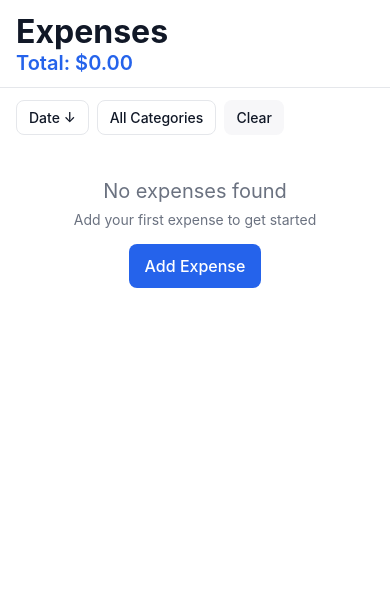
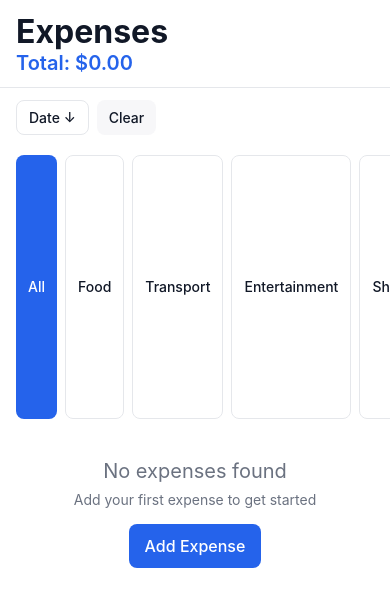
Before and after one commit to mohamadkhan19/ExpenseTracker, a React Native app: screen / in a window 390 px wide. Shown: the top 606 px of the page. Built offline with nearby package versions, Linux system fonts and the light colour scheme.

Commit message:
feat(task_3): add category filter functionality

```diff
--- a/app/screens/ExpensesList/ExpensesList.screen.tsx
+++ b/app/screens/ExpensesList/ExpensesList.screen.tsx
@@ -1,5 +1,5 @@
 import React, { memo } from 'react';
-import { FlatList, View, StyleSheet } from 'react-native';
+import { FlatList, View, StyleSheet, ScrollView } from 'react-native';
 import { ScreenContainer } from '../../ui/primitives/ScreenContainer';
 import { ExpenseCard } from '../../ui/organisms/ExpenseCard';
 import { Text } from '../../ui/atoms/Text';
@@ -8,7 +8,7 @@ import { LoadingSpinner } from '../../ui/feedback/LoadingSpinner';
 import { EmptyState } from '../../ui/feedback/EmptyState';
 import { ErrorState } from '../../ui/feedback/ErrorState';
 import { useExpensesList } from './useExpensesList.hook';
-import { Expense } from '../../features/expenses/types';
+import { Expense, ExpenseCategory } from '../../features/expenses/types';
 import { useTheme } from '../../theme';
 
 const ExpenseItem = memo(({ expense }: { expense: Expense }) => (
@@ -76,18 +76,35 @@ export function ExpensesListScreen() {
           onPress={() => handleSortChange(sortBy === 'date-desc' ? 'date-asc' : 'date-desc')}
         />
         <Button
-          title={filterCategory === 'all' ? 'All Categories' : filterCategory}
-          variant="outline"
-          size="sm"
-          onPress={() => handleCategoryFilter('all')}
-        />
-        <Button
           title="Clear"
           variant="secondary"
           size="sm"
           onPress={clearFilters}
         />
       </View>
+
+      <ScrollView
+        horizontal
+        showsHorizontalScrollIndicator={false}
+        style={styles.categoryFilters}
+        contentContainerStyle={styles.categoryFiltersContent}
+      >
+        <Button
+          title="All"
+          variant={filterCategory === 'all' ? 'primary' : 'outline'}
+          size="sm"
+          onPress={() => handleCategoryFilter('all')}
+        />
+        {(['food', 'transport', 'entertainment', 'shopping', 'utilities', 'health', 'education', 'other'] as ExpenseCategory[]).map((category) => (
+          <Button
+            key={category}
+            title={category.charAt(0).toUpperCase() + category.slice(1)}
+            variant={filterCategory === category ? 'primary' : 'outline'}
+            size="sm"
+            onPress={() => handleCategoryFilter(category)}
+          />
+        ))}
+      </ScrollView>
 
       <FlatList
         data={expenses}
@@ -121,6 +138,13 @@ const styles = StyleSheet.create({
     paddingVertical: 12,
     gap: 8,
   },
+  categoryFilters: {
+    paddingVertical: 8,
+  },
+  categoryFiltersContent: {
+    paddingHorizontal: 16,
+    gap: 8,
+  },
   list: {
     paddingHorizontal: 16,
     paddingBottom: 16,
```
Also changed, not shown: app/ui/molecules/LabeledInput.tsx (+24 -0 lines).
